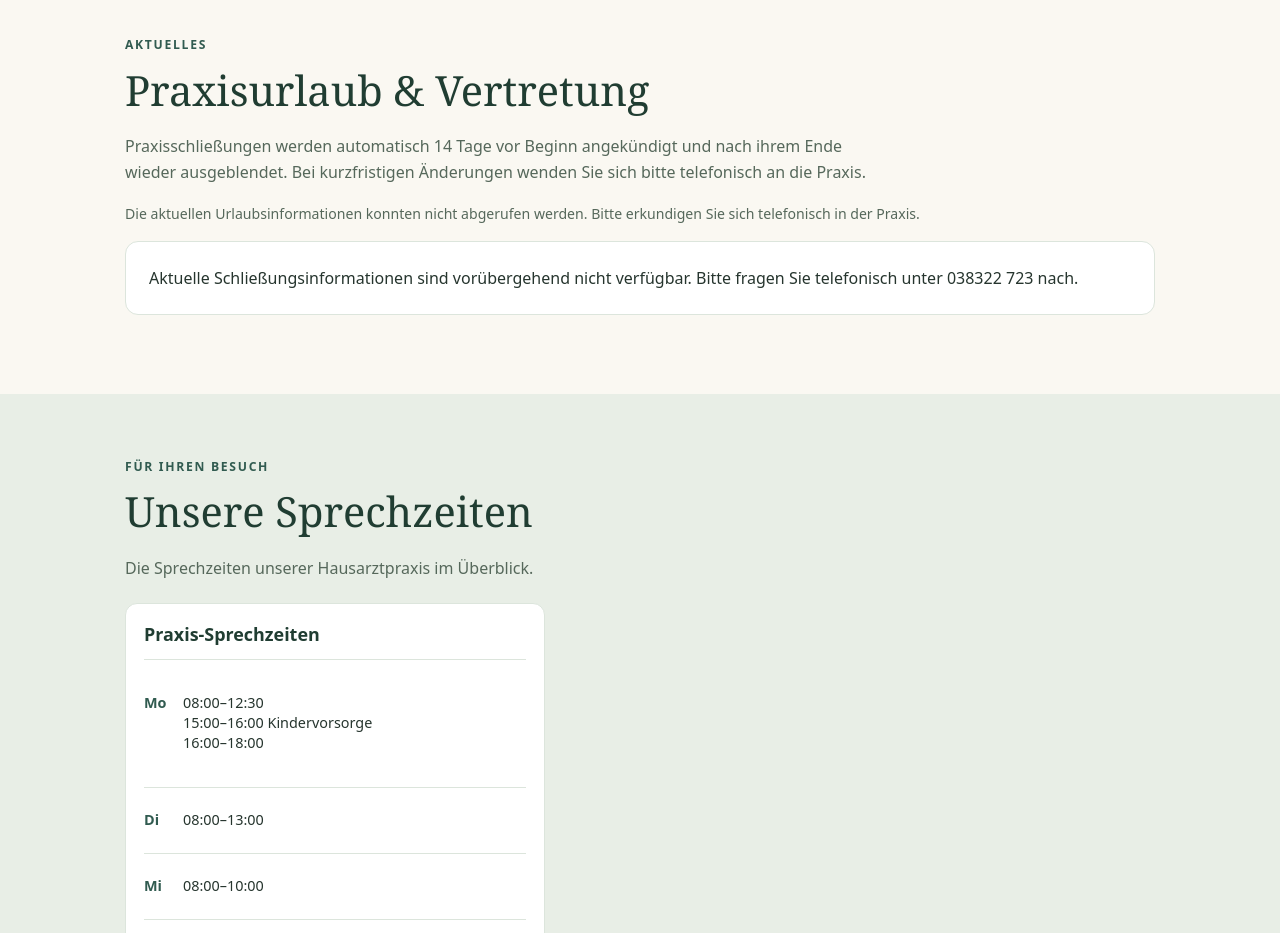
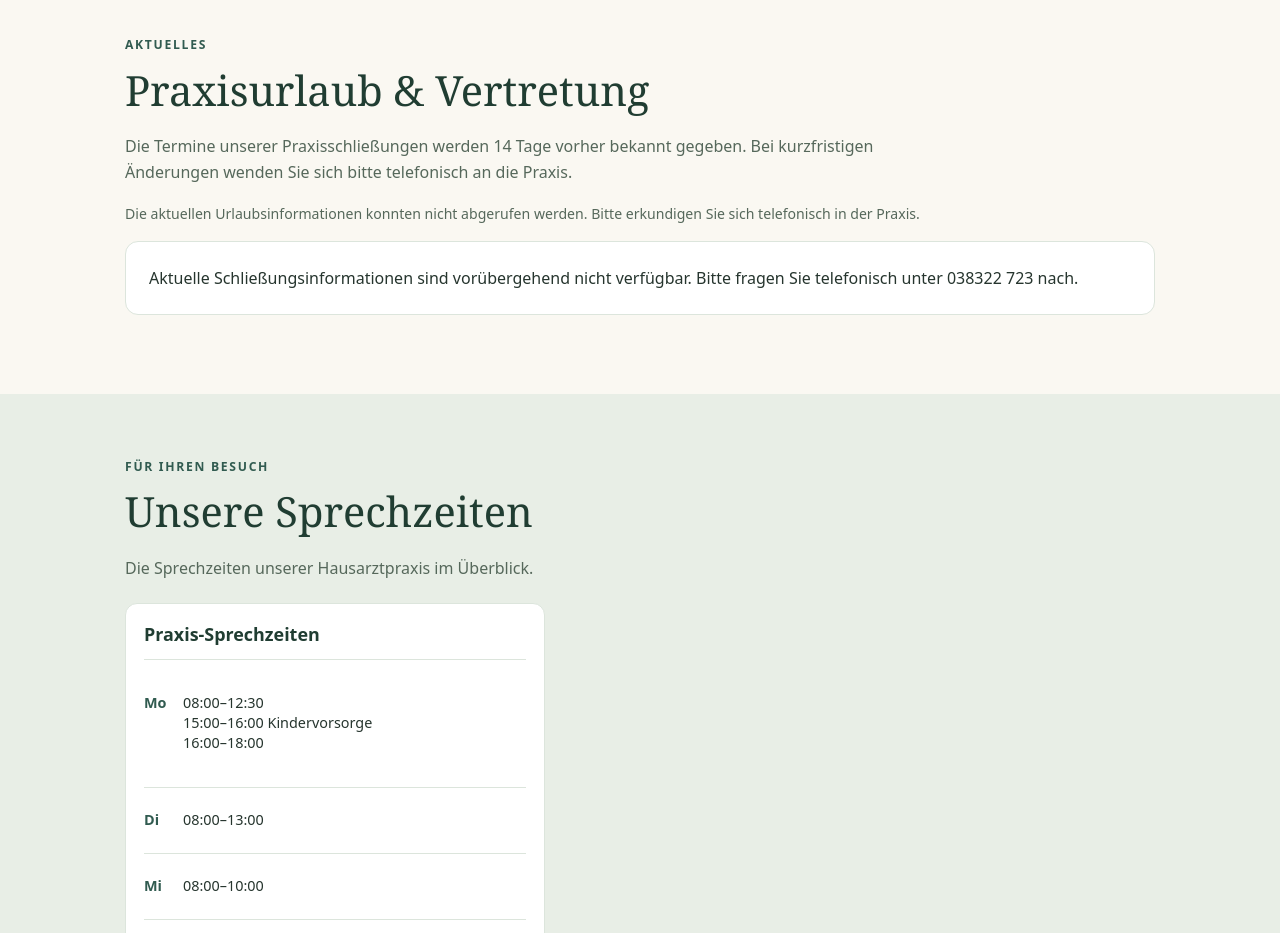
Before and after one commit to BAG856/name-bag-schoepf-grape, a plain HTML site: page index.html in a window 1280 px wide. Shown: the part 820-1753 px from the top of the page. Drawn offline with Linux system fonts and the light colour scheme; no server answers.

Commit message:
Formuliere den Hinweis zur Ankündigung von Praxisschließungen um

```diff
--- a/index.html
+++ b/index.html
@@ -19,7 +19,7 @@ table{border-collapse:collapse;width:100%;background:white}th,td{text-align:left
 <nav aria-label="Navigation"><a href="#vacation">Aktuelles</a><a href="#praxis">Praxis</a><a href="#team">Team</a><a href="#leistungen">Leistungen</a><a href="#zeiten">Öffnungszeiten</a><a href="#kontakt">Kontakt</a></nav></div></header>
 <main id="start">
 <div class="hero"><div class="wrap"><div class="eyebrow">Willkommen in Franzburg</div><h1>Ihre Hausarztpraxis in Franzburg. Persönlich. Nah. Für alle Generationen.</h1><p class="lead">Kerstin Grape und Annelie Schöpf bieten Ihnen hausärztliche Versorgung und Allgemeinmedizin in Franzburg – von der Vorsorge bis zur Begleitung chronischer Erkrankungen.</p><p><a class="btn" href="#kontakt">Termin telefonisch vereinbaren</a></p></div></div>
-<section id="vacation"><div class="wrap"><div class="eyebrow">Aktuelles</div><h2>Praxisurlaub &amp; Vertretung</h2><p class="intro">Praxisschließungen werden automatisch 14 Tage vor Beginn angekündigt und nach ihrem Ende wieder ausgeblendet. Bei kurzfristigen Änderungen wenden Sie sich bitte telefonisch an die Praxis.</p>
+<section id="vacation"><div class="wrap"><div class="eyebrow">Aktuelles</div><h2>Praxisurlaub &amp; Vertretung</h2><p class="intro">Die Termine unserer Praxisschließungen werden 14 Tage vorher bekannt gegeben. Bei kurzfristigen Änderungen wenden Sie sich bitte telefonisch an die Praxis.</p>
 
 <p class="mini muted" id="datasource">Urlaubsdaten werden geladen …</p><div id="vacation-notices" aria-live="polite"></div><p id="no-vacation" class="card">Urlaubsinformationen werden geladen …</p>
 </div></section>
```
